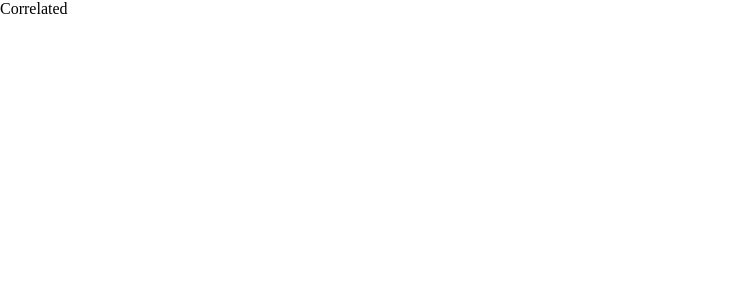
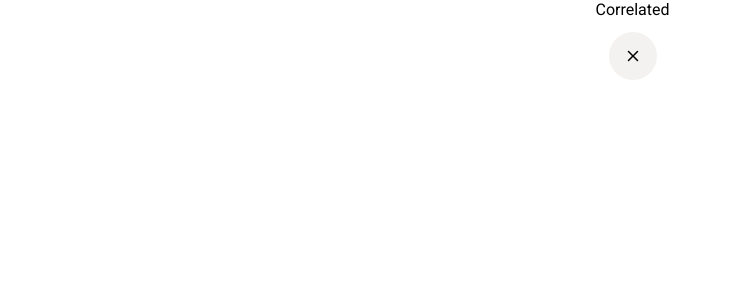
Before and after one commit to alvaromd99/oh-studio, a React (Vite) app: page /projects/correlated in a window 1280 px wide. Shown: the top 300 px of the page, without its empty margins (0-732 px from the left). Built offline with nearby package versions, Linux system fonts and the light colour scheme.

Commit message:
add the go back function

```diff
--- a/src/components/btn/BackBtn.tsx
+++ b/src/components/btn/BackBtn.tsx
@@ -1,9 +1,16 @@
 import './backBtn.css'
 import crossIcon from '../../assets/cross.svg'
+import { useLocation } from 'wouter'
 
 export default function BackBtn() {
+	const [, setLocation] = useLocation()
+
+	const handleBackBtnClick = () => {
+		setLocation('/')
+	}
+
 	return (
-		<button className='back-btn'>
+		<button className='back-btn' onClick={handleBackBtnClick}>
 			<img src={crossIcon} alt='X icon' />
 		</button>
 	)
--- a/src/pages/projects/correlated/Correlated.tsx
+++ b/src/pages/projects/correlated/Correlated.tsx
@@ -1,3 +1,10 @@
+import BackBtn from '../../../components/btn/BackBtn'
+
 export default function Correlated() {
-	return <div>Correlated</div>
+	return (
+		<div className='page correlated'>
+			<BackBtn />
+			Correlated
+		</div>
+	)
 }
--- a/src/pages/projects/my5/My5.tsx
+++ b/src/pages/projects/my5/My5.tsx
@@ -1,3 +1,10 @@
+import BackBtn from '../../../components/btn/BackBtn'
+
 export default function My5() {
-	return <div>My5</div>
+	return (
+		<div className='page my5'>
+			<BackBtn />
+			My5
+		</div>
+	)
 }
--- a/src/pages/projects/ronald/RonaldAbram.tsx
+++ b/src/pages/projects/ronald/RonaldAbram.tsx
@@ -1,3 +1,10 @@
+import BackBtn from '../../../components/btn/BackBtn'
+
 export default function RonaldAbram() {
-	return <div>RonaldAbram</div>
+	return (
+		<div className='page ronald'>
+			<BackBtn />
+			RonaldAbram
+		</div>
+	)
 }
```
